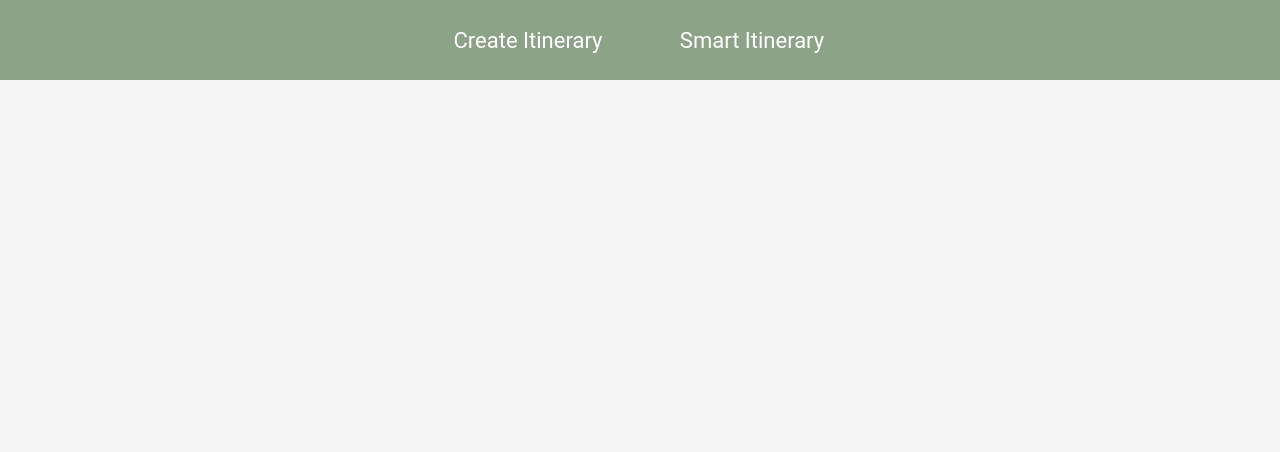
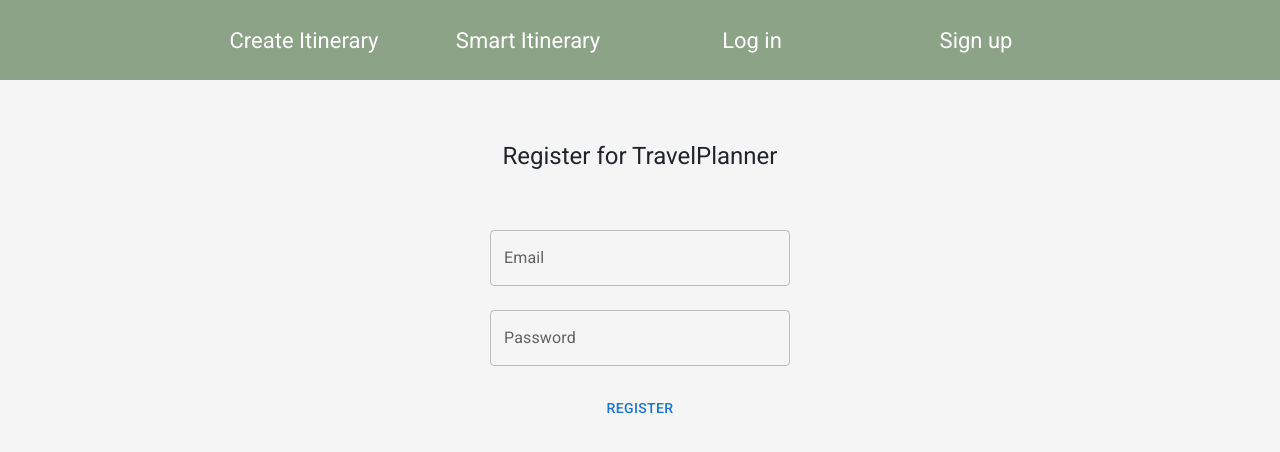
Before and after one commit to jolynnk/travelplanner, a React (Vite) app in the folder Frontend/starter-code 2/: page /registration in a window 1280 px wide. Shown: the top 452 px of the page. Built offline with nearby package versions, Linux system fonts and the light colour scheme.

Commit message:
frontend registration and login done

```diff
--- a/Frontend/starter-code 2/index.html
+++ b/Frontend/starter-code 2/index.html
@@ -4,11 +4,25 @@
     <meta charset="UTF-8" />
     <link rel="icon" href="/ga.ico" />
     <meta name="viewport" content="width=device-width, initial-scale=1.0" />
-    <link href="https://cdn.jsdelivr.net/npm/bootstrap@5.3.0-alpha1/dist/css/bootstrap.min.css" rel="stylesheet" integrity="sha384-GLhlTQ8iRABdZLl6O3oVMWSktQOp6b7In1Zl3/Jr59b6EGGoI1aFkw7cmDA6j6gD" crossorigin="anonymous">
+    <link
+      href="https://cdn.jsdelivr.net/npm/bootstrap@5.3.0-alpha1/dist/css/bootstrap.min.css"
+      rel="stylesheet"
+      integrity="sha384-GLhlTQ8iRABdZLl6O3oVMWSktQOp6b7In1Zl3/Jr59b6EGGoI1aFkw7cmDA6j6gD"
+      crossorigin="anonymous"
+    />
     <title>React App</title>
+    <link
+      rel="stylesheet"
+      href="https://fonts.googleapis.com/css?family=Roboto:300,400,500,700&display=swap"
+    />
   </head>
   <body>
     <div id="root"></div>
     <script type="module" src="/src/main.jsx"></script>
+    <!-- Include Popper.js -->
+    <!-- <script src="https://cdn.jsdelivr.net/npm/popper.js@1.16.0/dist/umd/popper.min.js"></script> -->
+
+    <!-- Include Bootstrap JavaScript -->
+    <!-- <script src="https://cdn.jsdelivr.net/npm/bootstrap@5.3.0/dist/js/bootstrap.min.js"></script> -->
   </body>
 </html>
--- a/Frontend/starter-code 2/package.json
+++ b/Frontend/starter-code 2/package.json
@@ -13,7 +13,8 @@
     "@emotion/react": "^11.11.1",
     "@emotion/styled": "^11.11.0",
     "@fontsource/roboto": "^5.0.8",
-    "@mui/material": "^5.14.7",
+    "@mui/icons-material": "^5.14.8",
+    "@mui/material": "^5.14.8",
     "@mui/styled-engine-sc": "^5.14.7",
     "react": "^18.2.0",
     "react-dom": "^18.2.0",
--- a/Frontend/starter-code 2/src/App.jsx
+++ b/Frontend/starter-code 2/src/App.jsx
@@ -2,6 +2,8 @@
 // import Activity from "./components/Activity";
 import Itinerary from "./components/Itinerary";
 import SmartItinerary from "./components/SmartItinerary";
+import Login from "./components/authentication/Login";
+import Registration from "./components/authentication/Registration";
 import NavBar from "./components/NavBar";
 import { BrowserRouter as Router, Route, Routes } from "react-router-dom";
 // import ActivityContext from "./context/ActivityContext";
@@ -13,6 +15,8 @@
       <Routes>
         <Route path="/" element={<Itinerary />} />
         <Route path="/smart-itinerary" element={<SmartItinerary />} />
+        <Route path="/login" element={<Login />} />
+        <Route path="/registration" element={<Registration />} />
       </Routes>
     </Router>
   );
--- a/Frontend/starter-code 2/src/components/DetailsModal.jsx
+++ b/Frontend/starter-code 2/src/components/DetailsModal.jsx
@@ -79,7 +79,9 @@
             <p>
               <strong>Subcategory:</strong> {props.address}
             </p>
-            <Button onClick={() => props.setShowModal(false)}>ADD TO TRIP</Button>
+            <Button onClick={() => props.setShowModal(false)}>
+              ADD TO TRIP
+            </Button>
           </Box>
         </DialogContent>
       </Dialog>
--- a/Frontend/starter-code 2/src/components/Itinerary.jsx
+++ b/Frontend/starter-code 2/src/components/Itinerary.jsx
@@ -1,5 +1,5 @@
 import React, { useRef, useState, useEffect } from "react";
-import { Grid, Button } from "@mui/material";
+import { Grid, Button, Input, Typography } from "@mui/material";
 import ActivityItem from "./ActivityItem";
 
 const Itinerary = () => {
@@ -70,7 +70,12 @@
       //loop from day 1 to selected no. of days. new div created with each loop
       rows.push(
         <div key={day}>
-          <h4>Day {day}</h4>
+          <Typography
+            variant="h5"
+            style={{ fontSize: "20px", marginBottom: "20px" }}
+          >
+            Day {day}
+          </Typography>
           <hr></hr>
         </div>
       );
@@ -89,7 +94,12 @@
           className="itinerary-container"
           style={{ maxWidth: "500px", margin: "0 auto" }}
         >
-          <h3>Create a new itinerary</h3>
+          <Typography
+            variant="h5"
+            style={{ fontSize: "24px", marginBottom: "20px" }}
+          >
+            Create a new itinerary
+          </Typography>
           <form>
             <label>
               Location:
@@ -112,8 +122,8 @@
             </label>
             <br />
             <label>
-              Itinerary name:
-              <input
+              Title:
+              <Input
                 // value={itineraryTitle}
                 // onChange={(e) => setItineraryTitle(e.target.value)} // Update the itineraryTitle state
                 ref={titleRef}
@@ -133,13 +143,20 @@
           {/* Display Activities only when button is clicked */}
           {isButtonClicked && (
             <div>
-              <h3>My trip</h3>
+              <br></br>
+              <Typography
+                variant="h5"
+                style={{ fontSize: "24px", marginBottom: "20px" }}
+              >
+                My trip
+              </Typography>
               <p>Location: {locationRef.current.value}</p>
-              <p>Itinerary Title: {titleRef.current.value}</p>
+              <p>Title: {titleRef.current.value}</p>
+              <br></br>
               {/* iterate thru array created by generateDayRows and creates div for each Day */}
               {generateDayRows().map((day, index) => (
                 <div key={index}>
-                  <h4>{day}</h4>
+                  <h5>{day}</h5>
                   {/* checks for activities associated with respective day of the iteration, and displays them*/}
                   {/* activitiesByDay - object holding info about activities organised by day */}
                   {/* index + 1: JS index starts with 0, hence adjustment made to ensure it's checking the right day vs that of generateDayRows' iteration */}
@@ -153,7 +170,11 @@
                         <p>District: {activity.district}</p>
                         <p>Opening Hours: {activity.opening_hours}</p>
                         <p>Cost: {activity.cost}</p>
-                        <img src={activity.image} alt={activity.title} />
+                        <img
+                          src={activity.image}
+                          alt={activity.title}
+                          width="150px"
+                        />
                         <hr></hr>
                       </div>
                     )
--- a/Frontend/starter-code 2/src/components/NavBar.jsx
+++ b/Frontend/starter-code 2/src/components/NavBar.jsx
@@ -13,6 +13,12 @@
           <li>
             <NavLink to="/smart-itinerary">Smart Itinerary</NavLink>
           </li>
+          <li>
+            <NavLink to="/login">Log in</NavLink>
+          </li>
+          <li>
+            <NavLink to="/registration">Sign up</NavLink>
+          </li>
         </ul>
       </nav>
     </header>
--- /dev/null
+++ b/Frontend/starter-code 2/src/components/authentication/Login.jsx
@@ -0,0 +1,108 @@
+import {
+  TextField,
+  Button,
+  Typography,
+  InputAdornment,
+  IconButton,
+} from "@mui/material";
+import { Visibility, VisibilityOff } from "@mui/icons-material"; // Import icons for the show/hide toggle
+import React, { useState } from "react";
+
+const Login = () => {
+  const [user, setUser] = useState("");
+  const [password, setPassword] = useState("");
+  const [error, setError] = useState("");
+  const [passwordVisible, setPasswordVisible] = useState(false);
+
+  const handleUserChange = (e) => {
+    setUser(e.target.value);
+  };
+
+  const handlePasswordChange = (e) => {
+    setPassword(e.target.value);
+  };
+
+  const handleTogglePasswordVisibility = () => {
+    setPasswordVisible(!passwordVisible);
+  };
+
+  const handleLogin = async () => {
+    try {
+      const response = await fetch(
+        import.meta.env.VITE_SERVER + "/auth/login",
+        {
+          method: "POST",
+          headers: {
+            "Content-Type": "application/json",
+          },
+          body: JSON.stringify({ user, password }),
+        }
+      );
+
+      if (response.ok) {
+        window.location.href = "/";
+      } else {
+        setError("Invalid email or password. Please try again.");
+      }
+    } catch (error) {
+      console.error("An error occurred during login:", error);
+    }
+  };
+
+  return (
+    <>
+      <div
+        style={{
+          display: "flex",
+          flexDirection: "column",
+          alignItems: "center",
+        }}
+      >
+        <Typography
+          variant="h5"
+          style={{ fontSize: "24px", margin: "60px 0px 10px 0px" }}
+        >
+          Log in to TravelPlanner
+        </Typography>
+        {error && <Typography color="error">{error}</Typography>}
+        <br></br>
+        <br></br>
+        <TextField
+          id="outlined-basic"
+          label="Email"
+          variant="outlined"
+          style={{ width: "300px" }} // Adjust the width as needed
+          value={user}
+          onChange={handleUserChange}
+        />
+        <br></br>
+        <TextField
+          id="outlined-basic"
+          label="Password"
+          variant="outlined"
+          style={{ width: "300px" }} // Adjust the width as needed
+          type={passwordVisible ? "text" : "password"} // Toggle between "text" and "password" types
+          value={password}
+          onChange={handlePasswordChange}
+          InputProps={{
+            endAdornment: (
+              <InputAdornment position="end">
+                <IconButton onClick={handleTogglePasswordVisibility} edge="end">
+                  {passwordVisible ? (
+                    <Visibility /> // Show "eye" icon when password is visible
+                  ) : (
+                    <VisibilityOff /> // Show "eye slash" icon when password is hidden
+                  )}
+                </IconButton>
+              </InputAdornment>
+            ),
+          }}
+        />
+        <br></br>
+        <Button onClick={handleLogin}>Log in</Button>
+      </div>
+    </>
+  );
+};
+
+export default Login;
--- /dev/null
+++ b/Frontend/starter-code 2/src/components/authentication/Registration.jsx
@@ -0,0 +1,82 @@
+import { TextField, Button, Typography } from "@mui/material";
+import React, { useState } from "react";
+
+const Registration = () => {
+  const [user, setUser] = useState("");
+  const [password, setPassword] = useState("");
+  const [error, setError] = useState("");
+
+  const handleUserChange = (e) => {
+    setUser(e.target.value);
+  };
+
+  const handlePasswordChange = (e) => {
+    setPassword(e.target.value);
+  };
+
+  const handleRegistration = async () => {
+    try {
+      const response = await fetch(
+        import.meta.env.VITE_SERVER + "/auth/register",
+        {
+          method: "POST",
+          headers: {
+            "Content-Type": "application/json",
+          },
+          body: JSON.stringify({ user, password }),
+        }
+      );
+
+      if (response.ok) {
+        window.location.href = "/login";
+      } else {
+        const data = await response.json();
+        setError(data.message || "Registration failed");
+      }
+    } catch (error) {
+      console.error("An error occurred during registration:", error);
+    }
+  };
+
+  return (
+    <div
+      style={{
+        display: "flex",
+        flexDirection: "column",
+        alignItems: "center",
+      }}
+    >
+      <Typography
+        variant="h5"
+        style={{ fontSize: "24px", margin: "60px 0px 10px 0px" }}
+      >
+        Register for TravelPlanner
+      </Typography>
+      {error && <Typography color="error">{error}</Typography>}
+      <br></br>
+      <br></br>
+      <TextField
+        id="outlined-basic"
+        label="Email"
+        variant="outlined"
+        style={{ width: "300px" }}
+        value={user}
+        onChange={handleUserChange}
+      />
+      <br></br>
+      <TextField
+        id="outlined-basic"
+        label="Password"
+        variant="outlined"
+        style={{ width: "300px" }}
+        type="password"
+        value={password}
+        onChange={handlePasswordChange}
+      />
+      <br></br>
+      <Button onClick={handleRegistration}>Register</Button>
+    </div>
+  );
+};
+
+export default Registration;
--- a/Frontend/starter-code 2/src/index.css
+++ b/Frontend/starter-code 2/src/index.css
@@ -1,11 +1,9 @@
-@import url("https://fonts.googleapis.com/css2?family=Oxygen:wght@300;400;700&display=swap");
-
 * {
   box-sizing: border-box;
 }
 
 html {
-  font-family: "Oxygen", sans-serif;
+  font-family: "Roboto" !important;
 }
 
 body {
@@ -55,3 +53,7 @@
   border: 1px solid #ddd; /* Add a border for better separation */
   background-color: #fff; /* Add a background color for clarity */
 }
+
+.roboto-font {
+  font-family: "Roboto", sans-serif;
+}
```
Also changed, not shown: 1 other file (tests, documents, lock files or other folders).
